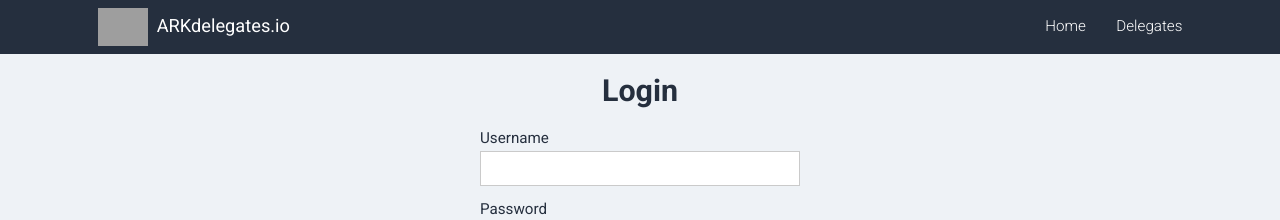
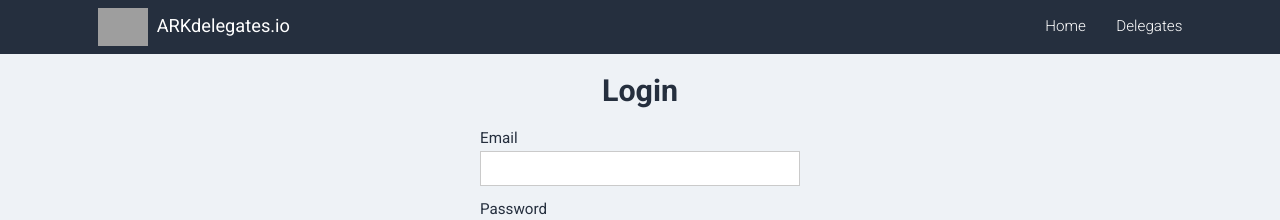
Before and after one commit to roks0n/arkdelegates-web, a Next.js app: page /auth/login in a window 1280 px wide. Shown: the top 220 px of the page. Built offline with nearby package versions, Linux system fonts and the light colour scheme; no server answers; grey boxes are pictures that could not be loaded.

Commit message:
login using email instead of username

```diff
--- a/pages/auth/login.js
+++ b/pages/auth/login.js
@@ -23,7 +23,7 @@ const Form = styled.form`
   }
 
   input[type='email'],
-  input[name='username'],
+  input[name='email'],
   input[type='password'],
   textarea {
     width: 100%;
@@ -63,7 +63,7 @@ const GeneralErrorMsg = styled.div`
 class Login extends Component {
   constructor(props) {
     super(props)
-    this.state = { username: '', password: '', errors: {} }
+    this.state = { email: '', password: '', errors: {} }
     this.handleChange = this.handleChange.bind(this)
     this.handleSubmit = this.handleSubmit.bind(this)
   }
@@ -75,7 +75,7 @@ class Login extends Component {
   async handleSubmit(event) {
     event.preventDefault()
     this.setState({ error: '' })
-    const username = this.state.username
+    const email = this.state.email
     const password = this.state.password
 
     const url = `${API_URL}auth/login/`
@@ -84,11 +84,11 @@ class Login extends Component {
       const [data, status] = await fetch(url, {
         method: 'POST',
         headers: { 'Content-Type': 'application/json' },
-        body: JSON.stringify({ username, password }),
+        body: JSON.stringify({ email, password }),
       }).then(async (res) => [await res.json(), res.status])
 
       if (status === 200 && data.token) {
-        login({ token: data.token, username: data.user.username })
+        login({ token: data.token, email: data.user.email })
       } else {
         this.setState({ errors: data })
       }
@@ -108,14 +108,9 @@ class Login extends Component {
         <Title>Login</Title>
 
         <Form onSubmit={this.handleSubmit}>
-          <label>Username</label>
-          <input
-            type="text"
-            name="username"
-            value={this.state.username}
-            onChange={this.handleChange}
-          />
-          {this.state.errors.username ? <ErrorMsg>{this.state.errors.username}</ErrorMsg> : null}
+          <label>Email</label>
+          <input type="text" name="email" value={this.state.email} onChange={this.handleChange} />
+          {this.state.errors.email ? <ErrorMsg>{this.state.errors.email}</ErrorMsg> : null}
 
           <label>Password</label>
           <input
```
